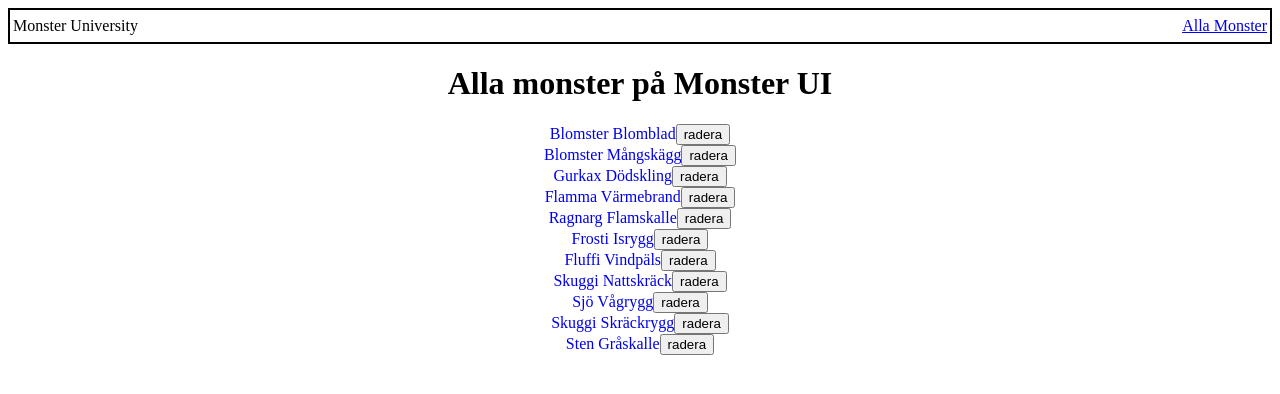
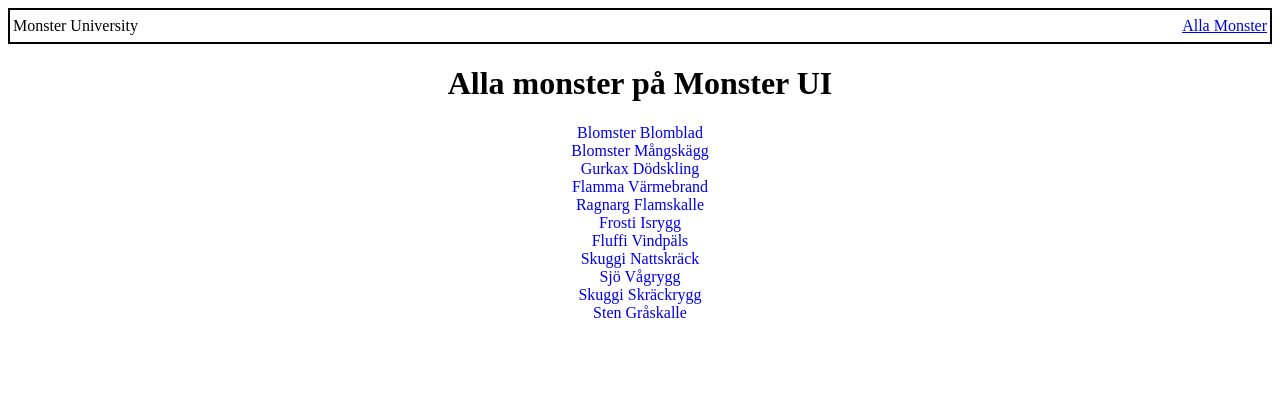
Before and after one commit to naathaliie/nathalie-monster-UI, a React (Vite) app: page /allamonster in a window 1280 px wide. Shown: the top 394 px of the page. Built offline with nearby package versions, Linux system fonts and the light colour scheme.

Commit message:
deletemonster works

```diff
--- a/src/routes/AllMonstersPage.tsx
+++ b/src/routes/AllMonstersPage.tsx
@@ -26,15 +26,6 @@ const AllMonstersPage = () => {
             >
               {m.förnamn} {m.efternamn}
             </NavLink>
-            <button
-              className="btn"
-              onClick={() => {
-                dispatch({ type: ACTIONS.REMOVE, payload: m.id });
-                console.log("Du klickade på radera-knappen med id = ", m.id);
-              }}
-            >
-              radera
-            </button>
           </span>
         );
       })}
--- a/src/routes/Monster.tsx
+++ b/src/routes/Monster.tsx
@@ -1,4 +1,4 @@
-import { useParams } from "react-router-dom";
+import { useParams, NavLink } from "react-router-dom";
 import { OneMonster } from "../types/monsterTypes";
 import { useContext } from "react";
 import { monsterContext } from "../components/context/MonsterContext";
@@ -27,8 +27,9 @@ const Monster = () => {
   }
 
   const handleREMOVE = () => {
-    console.log("du klickade på Remove-knappen med id= ", foundMonster.id);
-    dispatch({ type: ACTIONS.REMOVE, payload: foundMonster.id });
+    setTimeout(() => {
+      dispatch({ type: ACTIONS.REMOVE, payload: foundMonster.id });
+    }, 1000);
   };
 
   return (
@@ -39,7 +40,9 @@ const Monster = () => {
           alt={foundMonster.img}
         />
         <button className="btn radera" onClick={handleREMOVE}>
-          Radera monster
+          <NavLink key={foundMonster.id} to={"/allamonster"}>
+            Radera monster
+          </NavLink>
         </button>
       </div>
       <div className="info-box">
```
